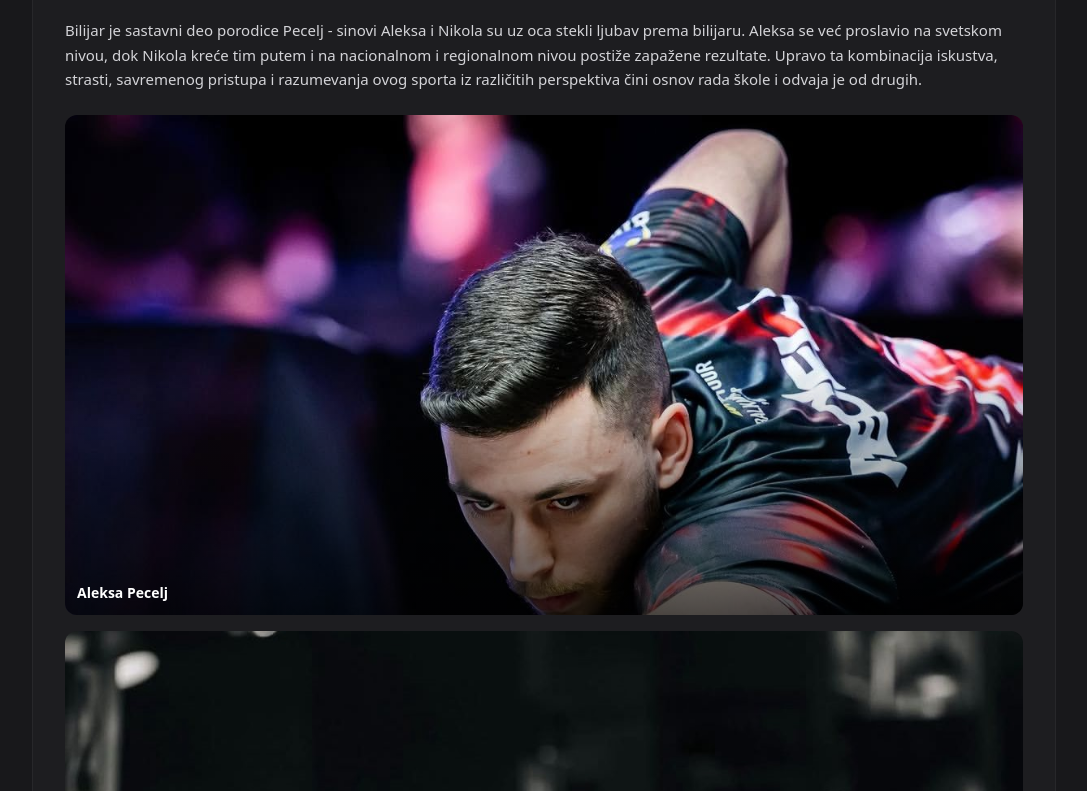
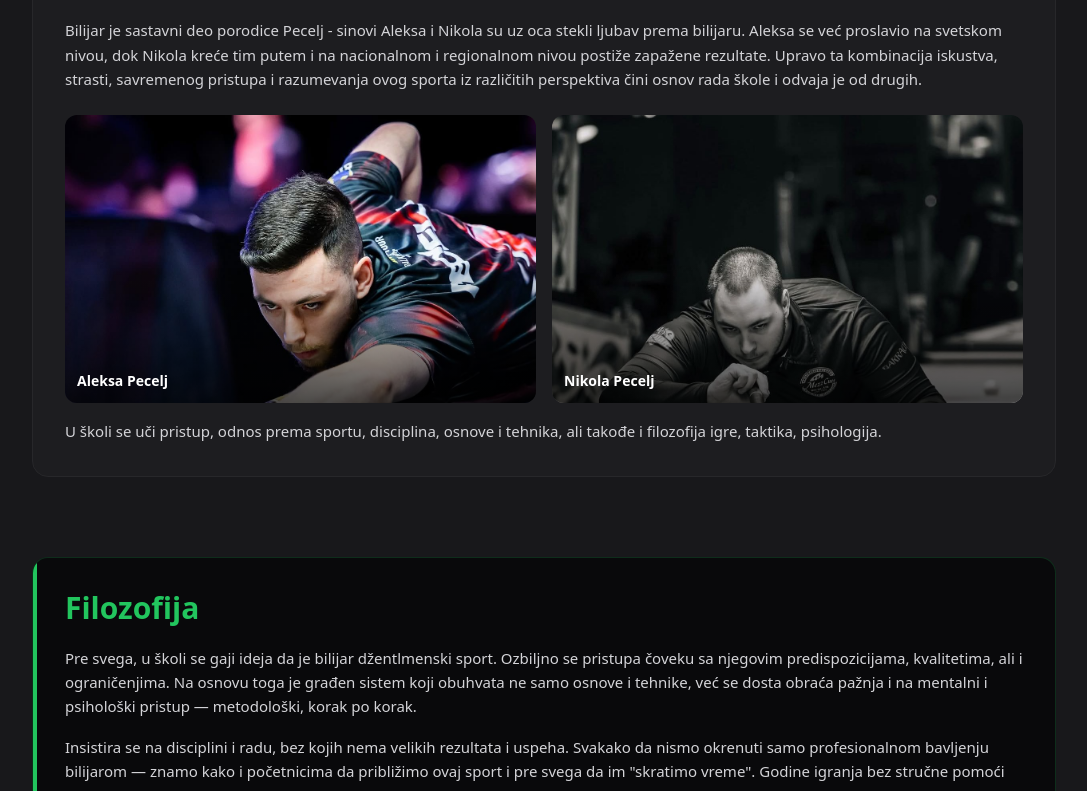
Before and after one commit to miapecelj/skola-bilijara-pecelj, a React (Vite) app: page / in a window 1280 px wide. Shown: the part 1589-2380 px from the top of the page, without its empty margins (96-1183 px from the left). Built offline with nearby package versions, Linux system fonts and the light colour scheme; no server answers.

Commit message:
Restore Aleksa & Nikola photos to side-by-side layout
https://claude.ai/code/session_01Gd4SygAjEYsfV9UmhpGbm9

```diff
--- a/src/components/AboutSection.jsx
+++ b/src/components/AboutSection.jsx
@@ -124,8 +124,8 @@ export default function AboutSection() {
                             različitih perspektiva čini osnov rada škole i odvaja je od drugih.
                         </p>
 
-                        <div className="mt-6 flex flex-col gap-4">
-                            <div className="relative w-full h-[500px] rounded-xl overflow-hidden">
+                        <div className="mt-6 flex flex-col sm:flex-row gap-4">
+                            <div className="relative flex-1 h-72 rounded-xl overflow-hidden">
                                 <img
                                     src={aleksaImg1}
                                     alt="Aleksa Pecelj"
@@ -134,7 +134,7 @@ export default function AboutSection() {
                                 <div className="absolute inset-0 bg-gradient-to-t from-black/70 via-transparent to-transparent" />
                                 <p className="absolute bottom-3 left-3 text-white font-semibold text-sm">Aleksa Pecelj</p>
                             </div>
-                            <div className="relative w-full h-[500px] rounded-xl overflow-hidden">
+                            <div className="relative flex-1 h-72 rounded-xl overflow-hidden">
                                 <img
                                     src={nikolaImg}
                                     alt="Nikola Pecelj"
```
